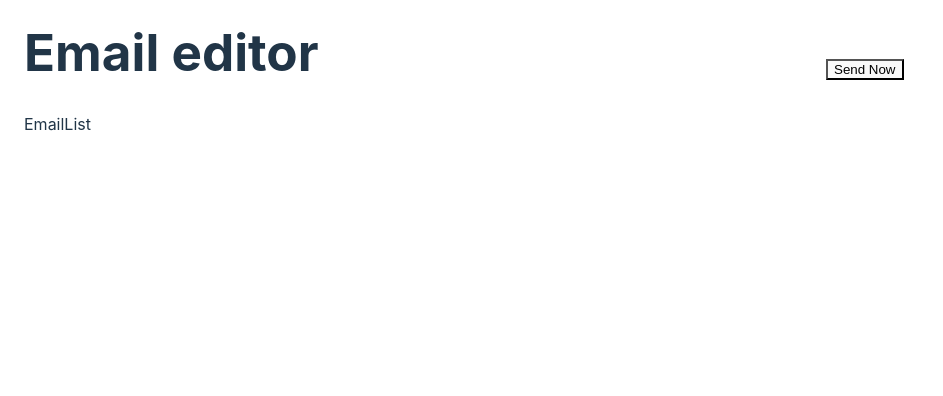
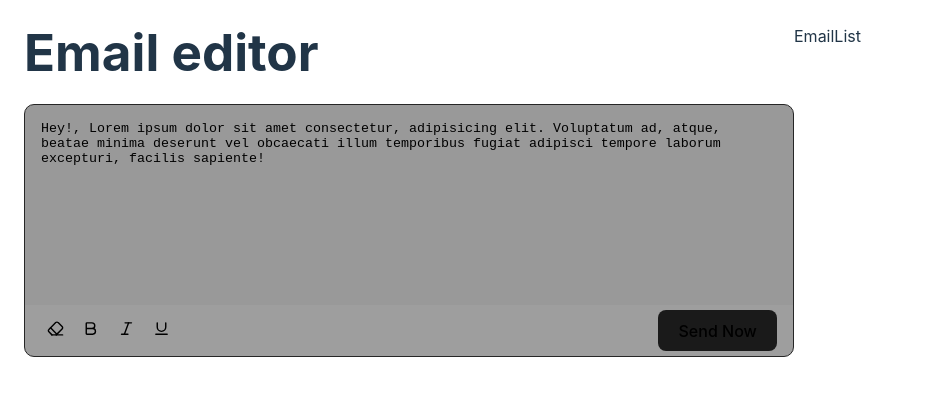
Before and after one commit to DmitriyRiabko/react_ts_email-editor, a React (Vite) app: page / in a window 1280 px wide. Shown: the top 396 px of the page, without its empty margins (0-943 px from the left). Built offline with nearby package versions, Linux system fonts and the light colour scheme.

Commit message:
commit #2

```diff
--- a/src/components/email-editor/EmailEditor.module.css
+++ /dev/null
@@ -1,7 +0,0 @@
-.card {
-  padding: 2em;
-}
-
-.read-the-docs {
-  color: #888;
-}
--- /dev/null
+++ b/src/components/email-editor/EmailEditor.module.scss
@@ -0,0 +1,75 @@
+
+
+
+
+.card {
+  background-color: rgba($color: #000, $alpha: 0.4);
+  border-radius: 10px;
+  overflow: hidden;
+  border: 1px solid #262626;
+
+
+  .editor{
+    padding: 1.2em;
+    padding-bottom: 1.5rem;
+    display: block;
+    width: calc(100% - 2.4rem);
+    min-height: 160px;
+    border: none;
+    outline: none;
+    background: transparent;
+    resize: none;
+  }
+
+  .actions{
+    background-color: rgba($color: #fff, $alpha: 0.05);
+    display: flex;
+    align-items: center;
+    justify-content: space-between;
+    padding: 0.3rem 1rem;
+
+    .tools{
+
+      > button{
+        margin-right: 0.4rem;
+        background-color: transparent;
+        border: none;
+        cursor: pointer;
+        transition: all 0.3s ease;
+
+
+        &:hover{
+          color: #a440d9;
+        }
+      }
+    }
+
+
+
+    > button {
+      border-radius: 8px;
+      border: 1px solid transparent;
+      padding: 0.6em 1.2em;
+      font-size: 1em;
+      font-weight: 500;
+      font-family: inherit;
+      background-color: #1a1a1a;
+      cursor: pointer;
+      transition: border-color 0.25s;
+
+    &:hover {
+      border-color: #646cff;
+    }
+    &:focus,
+    &:focus-visible {
+      outline: 4px auto -webkit-focus-ring-color;
+    }
+  }
+  }
+
+
+}
+
+.read-the-docs {
+  color: #888;
+}
--- a/src/components/email-editor/EmailEditor.tsx
+++ b/src/components/email-editor/EmailEditor.tsx
@@ -1,17 +1,24 @@
-import styles from './EmailEditor.module.css'
+import { Bold, Eraser, Italic, Underline } from 'lucide-react'
+import styles from './EmailEditor.module.scss'
 
 export function EmailEditor() {
 
   return (
-    <>
+    <div>
 
       <h1>Email editor</h1>
       <div className={styles.card}>
-        <div className={styles.editor}>
-
-        </div>
+        <textarea className={styles.editor} spellCheck='false'>
+          Hey!, Lorem ipsum dolor sit amet consectetur, adipisicing elit. Voluptatum ad, atque, beatae minima deserunt vel obcaecati illum temporibus fugiat adipisci tempore laborum excepturi, facilis sapiente!
+        </textarea>
         <div className={styles.actions}>
           <div className={styles.tools}>
+            <button><Eraser size={17} /></button>
+            <button><Bold  size={17}/></button>
+            <button><Italic size={17} /></button>
+            <button><Underline  size={17}/></button>
+
+
 
           </div>
           <button>Send Now</button>
@@ -19,6 +26,6 @@ export function EmailEditor() {
 
       </div>
 
-    </>
+    </div>
   )
 }
--- a/src/components/email-list/EmailList.tsx
+++ b/src/components/email-list/EmailList.tsx
@@ -1,3 +1,7 @@
+import styles from './EmailList.module.scss'
+
+
 export function EmailList() {
-    return <div>EmailList</div>
+    return <div className={styles.list}>
+        EmailList</div>
 }
```
Also changed, not shown: src/components/email-list/EmailList.module.scss (added).
